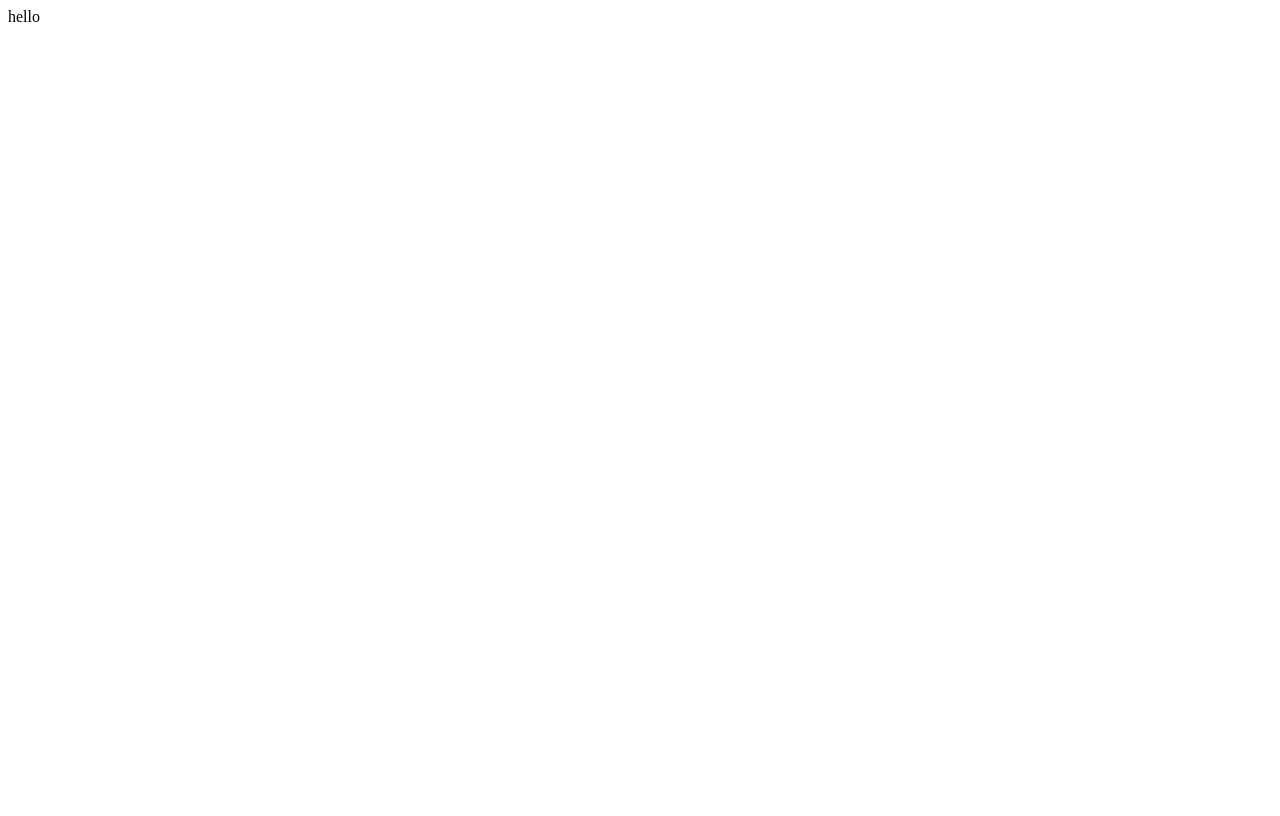
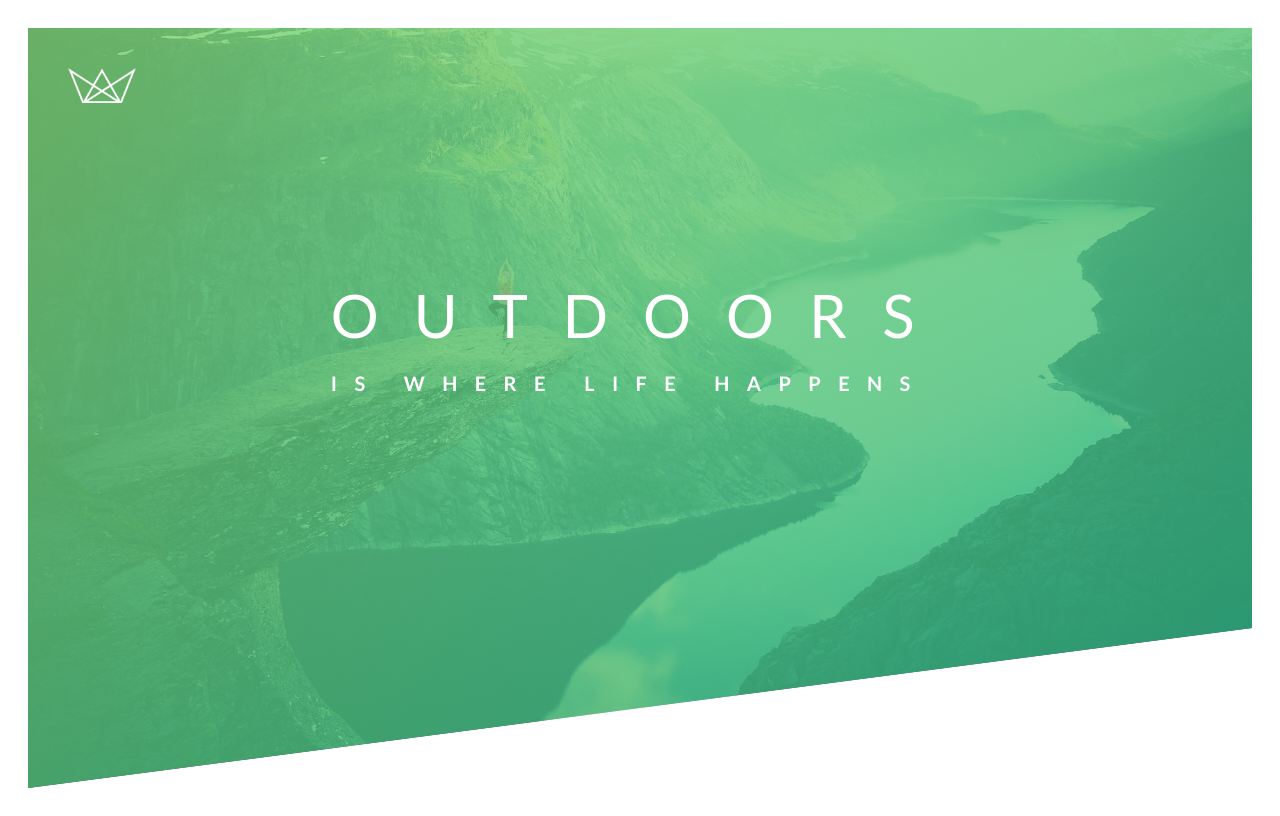
Before and after one commit to hadimir22/Tour-Site, a React (Create React App) app: page / in a window 1280 px wide. Built offline with nearby package versions, Linux system fonts and the light colour scheme.

Commit message:
hero added

```diff
--- a/src/App.js
+++ b/src/App.js
@@ -1,11 +1,22 @@
 import React from "react";
 import Main from "./screens";
 
+import styled from "styled-components";
+
+const OuterDiv = styled.div`
+  font-family: "Lato";
+  font-weight: 400;
+  font-size: 16px;
+  line-height: 1.7;
+  color: #777;
+  padding: 20px;
+`;
+
 function App() {
   return (
-    <div>
+    <OuterDiv>
       <Main />
-    </div>
+    </OuterDiv>
   );
 }
 
--- a/src/screens/index.js
+++ b/src/screens/index.js
@@ -1,7 +1,78 @@
 import React, { Component } from "react";
+import styled from "styled-components";
+import Logo from "../assets/img/logo-white.png";
+import Hero from "../assets/img/hero.jpg";
+
+const Header = styled.header`
+  position: relative;
+  height: 95vh;
+  background-image: linear-gradient(
+      to right bottom,
+      rgba(126, 213, 111, 0.8),
+      rgba(40, 180, 131, 0.8)
+    ),
+    url(${Hero});
+  background-size: cover;
+  background-position: top;
+  clip-path: polygon(0 0, 100% 0, 100% 75vh, 0 100%);
+`;
+
+const ImageDiv = styled.div`
+  position: absolute;
+  top: 40px;
+  left: 40px;
+`;
+
+const TextDiv = styled.div`
+  position: absolute;
+  top: 40%;
+  left: 50%;
+  transform: translate(-50%, -50%);
+`;
+
+const LogoImage = styled.img`
+  height: 35px;
+`;
+
+const HeadingPrimary = styled.h1`
+  color: #ffffff;
+  text-transform: uppercase;
+`;
+
+const HeadingPrimaryMain = styled.span`
+  display: block;
+  font-size: 60px;
+  font-weight: 400;
+  letter-spacing: 35px;
+`;
+
+const HeadingPrimarySub = styled.span`
+  display: block;
+  font-size: 20px;
+  font-weight: 700;
+  letter-spacing: 17.4px;
+`;
 
 export default class Main extends Component {
   render() {
-    return <div>hello</div>;
+    return (
+      <div>
+        <Header>
+          <ImageDiv className="logo-box">
+            <LogoImage src={Logo} alt="Logo" className="logo" />
+          </ImageDiv>
+          <TextDiv>
+            <HeadingPrimary className="heading-primary">
+              <HeadingPrimaryMain className="heading-primary-main">
+                outdoors
+              </HeadingPrimaryMain>
+              <HeadingPrimarySub className="heading-primary-sub">
+                is where life happens
+              </HeadingPrimarySub>
+            </HeadingPrimary>
+          </TextDiv>
+        </Header>
+      </div>
+    );
   }
 }
```
